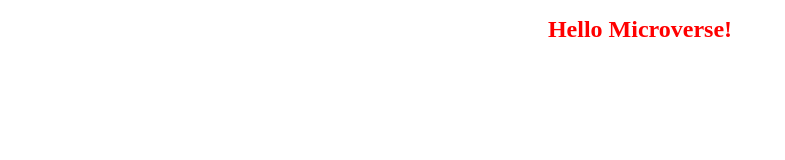
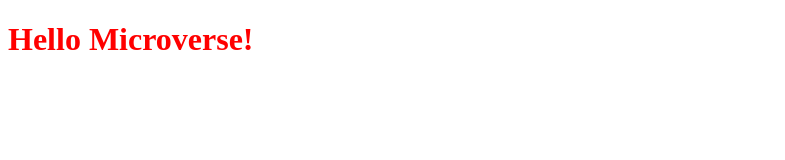
Before and after one commit to mugishasam123/Hello-World, a plain HTML site: page index.html in a window 1280 px wide. Shown: the whole page, without its empty margins (0-785 px from the left). Drawn offline with Linux system fonts and the light colour scheme.

Commit message:
Update style.css

```diff
--- a/style.css
+++ b/style.css
@@ -1,5 +1 @@
-h1 {
-  color: red;
-  font-size: x-large;
-  text-align: center;
-}
+h1 {  color: red;  }
```
